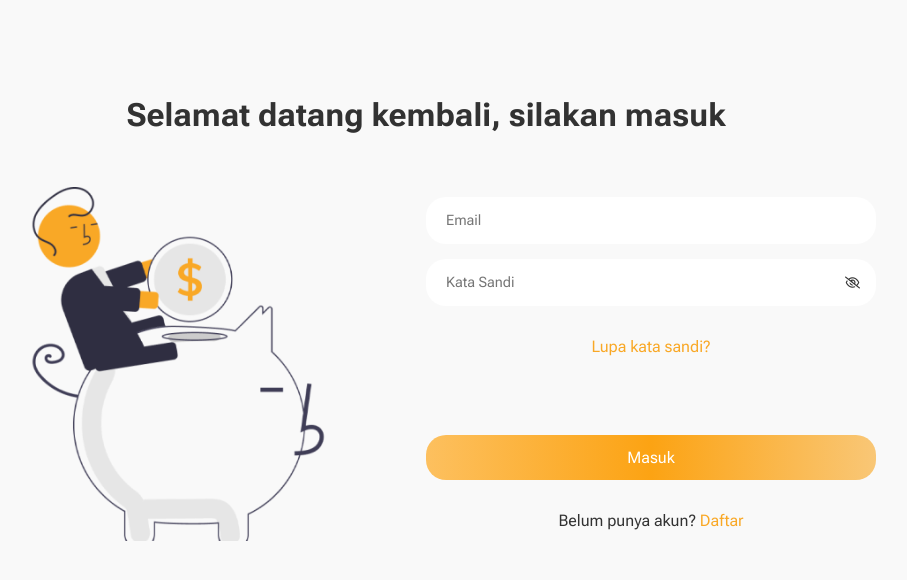
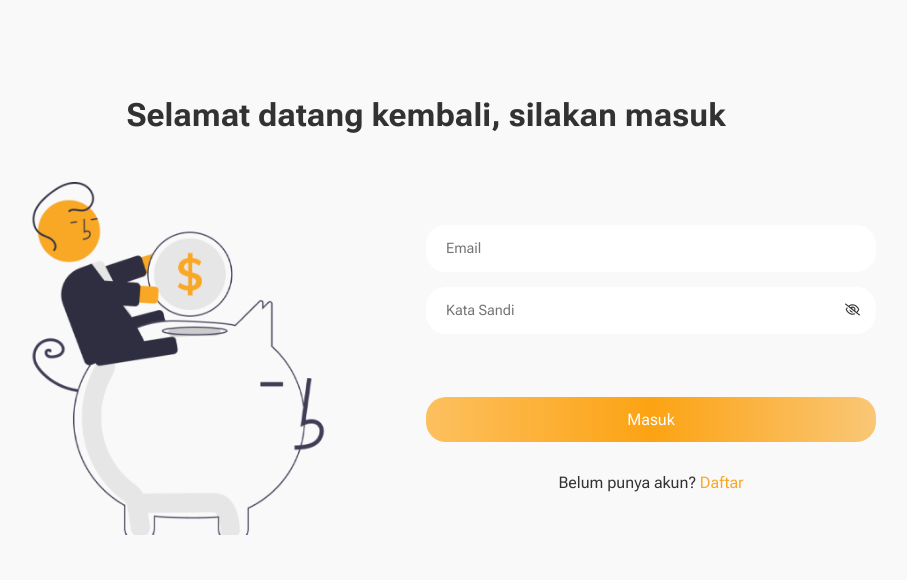
Before and after one commit to Jonathanpangkey/Frontend_TA_FinLit, a React (Vite) app: page /login in a window 1280 px wide. Shown: the top 580 px of the page, without its empty margins (214-1121 px from the left). Built offline with nearby package versions, Linux system fonts and the light colour scheme.

Commit message:
minor changes

```diff
--- a/src/pages/LoginPage.jsx
+++ b/src/pages/LoginPage.jsx
@@ -50,9 +50,6 @@ function LoginPage() {
                 {showPassword ? <i className='fa-regular fa-eye'></i> : <i className='fa-regular fa-eye-slash'></i>}
               </button>
             </div>
-            <p>
-              <a href='#'>Lupa kata sandi?</a>
-            </p>
             <button className='btn auth-btn' type='submit' disabled={loading}>
               {loading ? "Loading..." : "Masuk"}
             </button>
```
